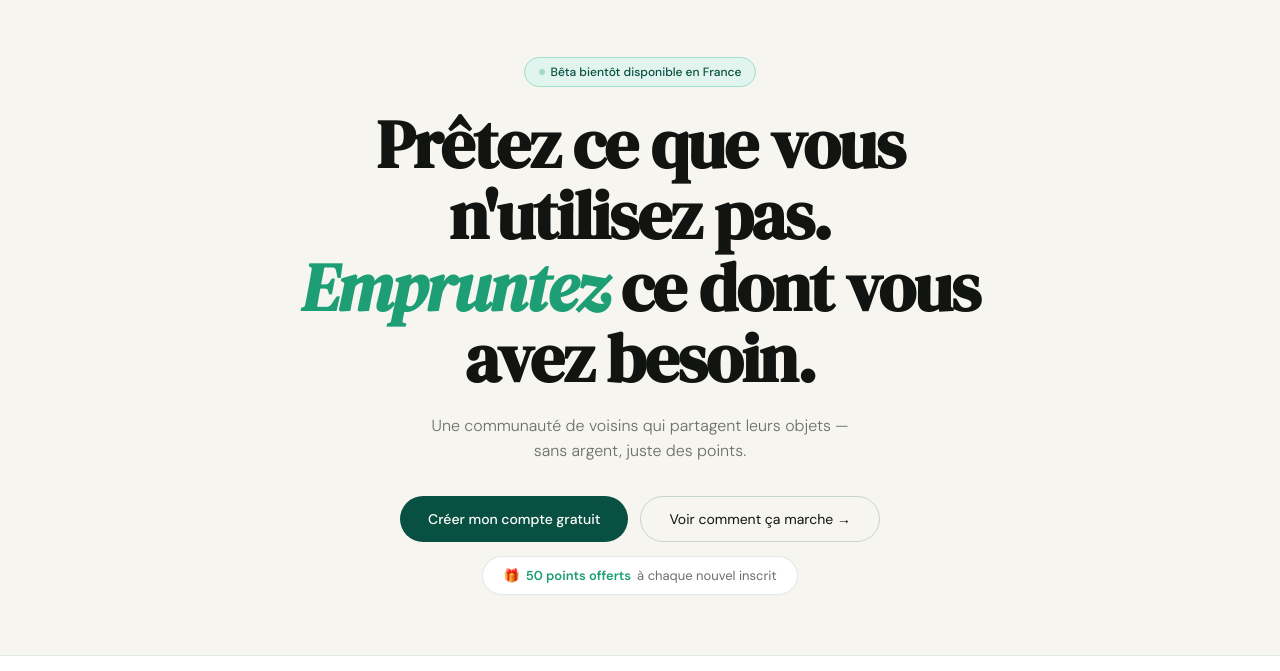
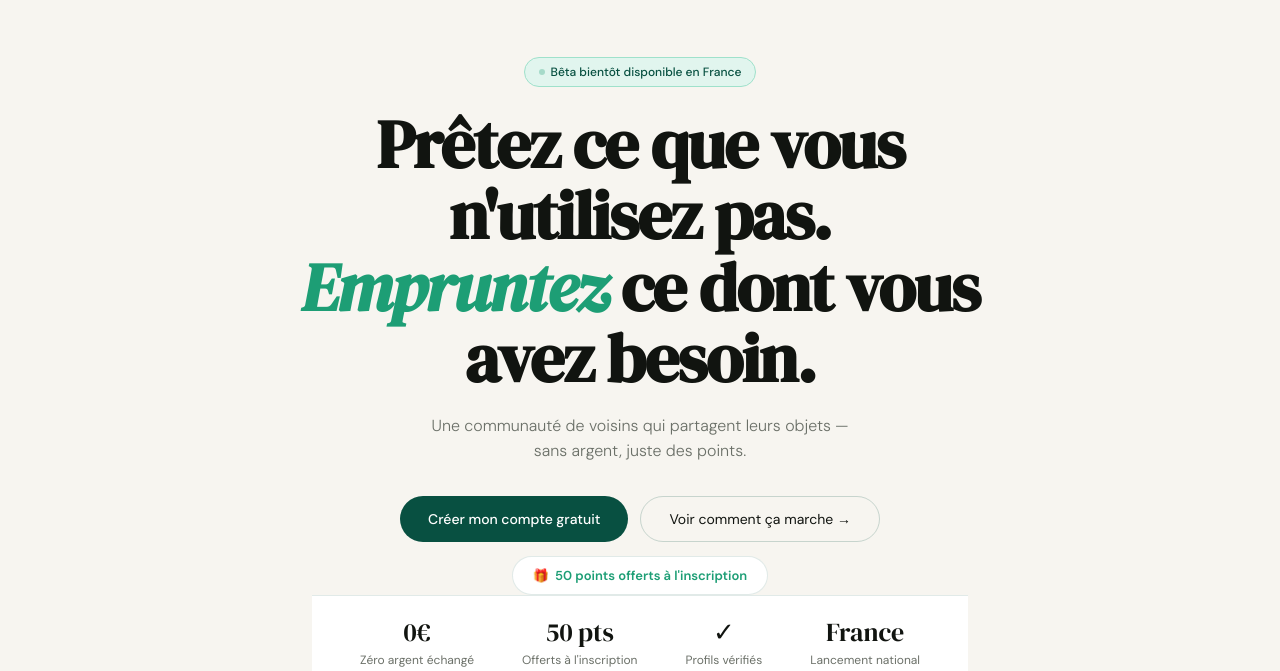
Before and after one commit to Shapio/Shapio, a plain HTML site: page index.htm in a window 1280 px wide. Shown: the part 71-742 px from the top of the page. Drawn offline with Linux system fonts and the light colour scheme.

Commit message:
Update promotional text for new sign-ups

```diff
--- a/index.htm
+++ b/index.htm
@@ -2806,7 +2806,7 @@
         <button class="btn-gh" onclick="document.getElementById('section-how').scrollIntoView({behavior:'smooth'})">Voir
           comment ça marche →</button>
       </div>
-      <div class="hero-pts">🎁 <strong>50 points offerts</strong> à chaque nouvel inscrit</div>
+      <div class="hero-pts">🎁 <strong>50 points offerts à l'inscription</strong>
     </div>
 
     <div class="sp">
```
